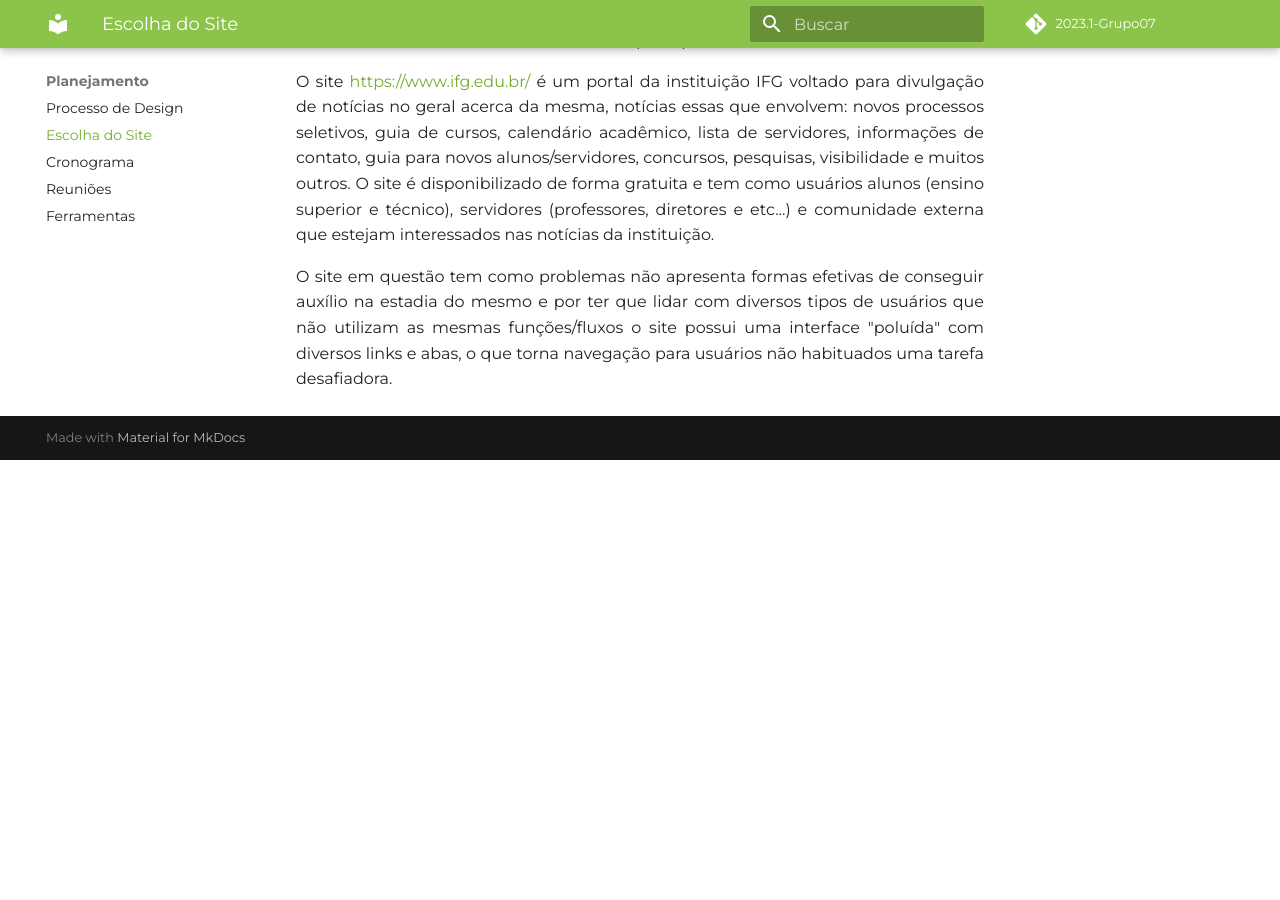
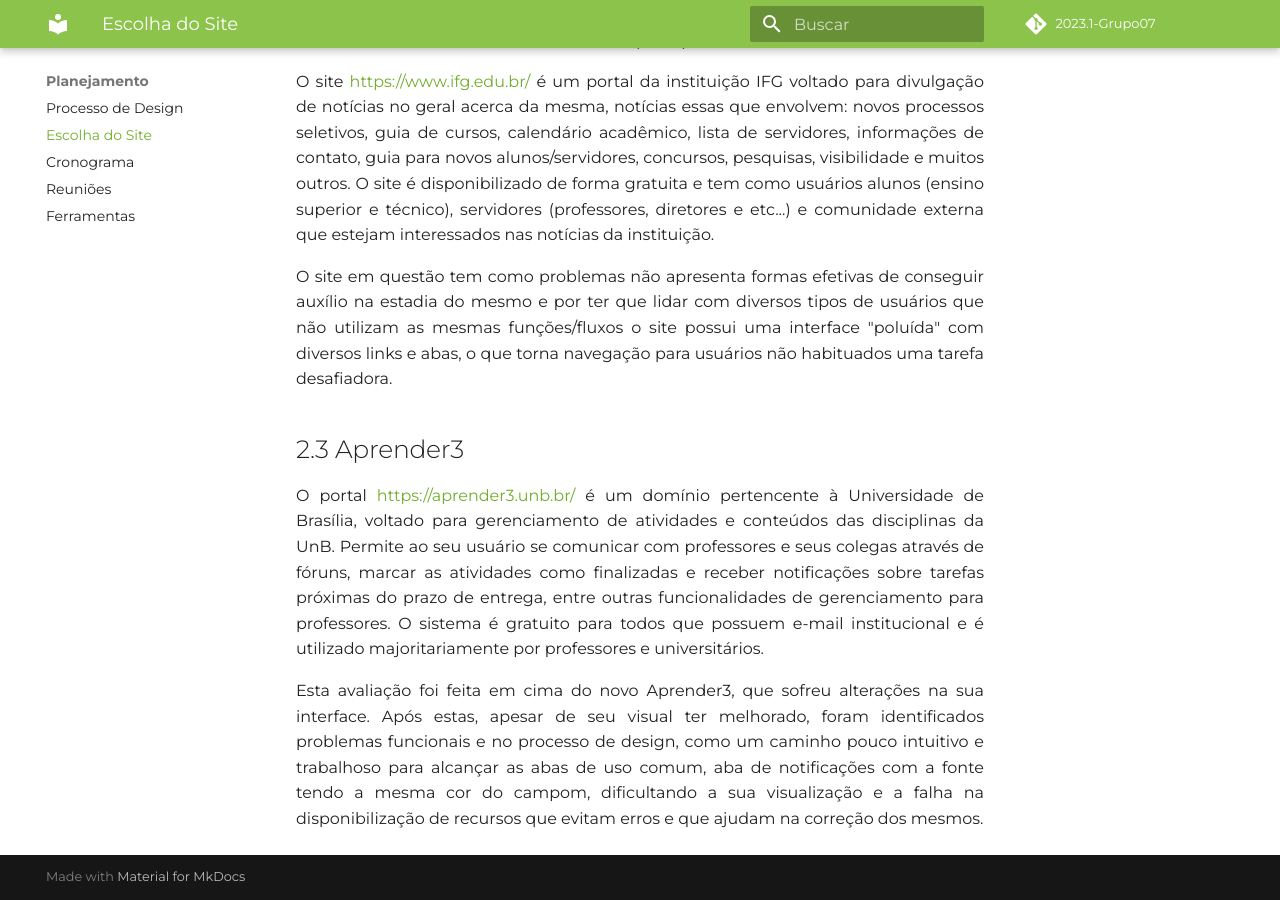
Before and after one commit to Interacao-Humano-Computador/2023.1-Agiel, an MkDocs documentation site: the page built from docs/planejamento/escolha_do_site.md, in a window 1280 px wide and 900 px high, scrolled down 1096 px. Built offline with MkDocs 1.6.1 and Material for MkDocs 9.7.7, drawn with Linux system fonts in a browser that asks for light colours; some web fonts are replaced; comment, search, counter and statistics services are not loaded; before the commit the page ends 1556 px from its top, so only the background shows below that; some of the changed text lies outside the part shown.

Commit message:
acrescentando aprender3

```diff
--- a/docs/planejamento/escolha_do_site.md
+++ b/docs/planejamento/escolha_do_site.md
@@ -7,7 +7,7 @@
 Dentre os critérios considerados na escolha, destacam-se a utilidade, relevância e quantidade de usuários do site, bem como a sua usabilidade. Procura-se um website que tenha recebido avaliações negativas no contexto de IHC e seja suficientemente complexo para ser estudado por uma equipe de seis integrantes.
 </p>
 
-# 2 Sites avaliados
+# 2. Sites avaliados
 
 ## 2.1 Delegacia Virtual de MG
 <p align="justify">
@@ -24,3 +24,11 @@
 <p align="justify">
 O site em questão tem como problemas não apresenta formas efetivas de conseguir auxílio na estadia do mesmo e por ter que lidar com diversos tipos de usuários que não utilizam as mesmas funções/fluxos o site possui uma interface "poluída" com diversos links e abas, o que torna navegação para usuários não habituados uma tarefa desafiadora.
 </p>
+
+## 2.3 Aprender3
+<p align="justify">
+O portal <a>https://aprender3.unb.br/</a> é um domínio pertencente à Universidade de Brasília, voltado para gerenciamento de atividades e conteúdos das disciplinas da UnB. Permite ao seu usuário se comunicar com professores e seus colegas através de fóruns, marcar as atividades como finalizadas e receber notificações sobre tarefas próximas do prazo de entrega, entre outras funcionalidades de gerenciamento para professores. O sistema é gratuito para todos que possuem e-mail institucional e é utilizado majoritariamente por professores e universitários.
+</p>
+<p align="justify">
+Esta avaliação foi feita em cima do novo Aprender3, que sofreu alterações na sua interface. Após estas, apesar de seu visual ter melhorado, foram identificados problemas funcionais e no processo de design, como um caminho pouco intuitivo e trabalhoso para alcançar as abas de uso comum, aba de notificações com a fonte tendo a mesma cor do campom, dificultando a sua visualização e a falha na disponibilização de recursos que evitam erros e que ajudam na correção dos mesmos.
+</p>
```
